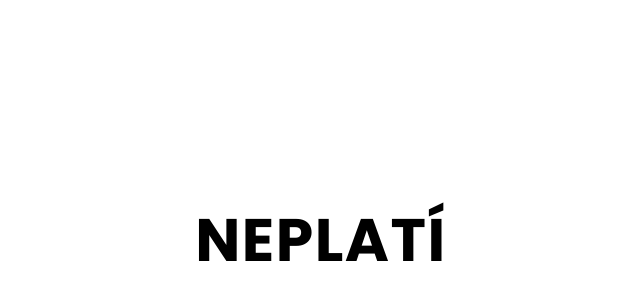
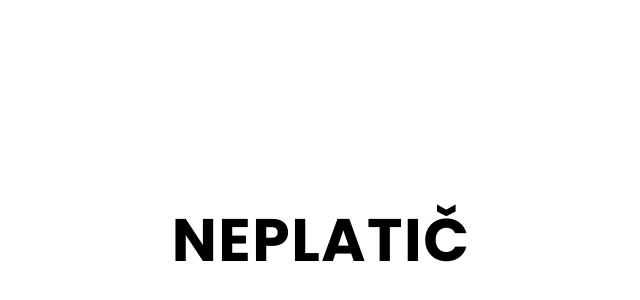
Before and after one commit to unikatynactyrechkolech-code/secretum, a Next.js app: page / in a window 1280 px wide. Shown: the part 160-460 px from the top of the page, without its empty margins (319-959 px from the left). Built offline with nearby package versions, Linux system fonts and the light colour scheme.

Commit message:
Fix build: keep TabId type export in page.tsx for Header/Hero imports; change maintenance text to NEPLATIC

```diff
--- a/src/app/page.tsx
+++ b/src/app/page.tsx
@@ -1,8 +1,10 @@
+export type TabId = "uvod" | "sluzby" | "o-nas" | "cenik" | "kontakt";
+
 export default function Home() {
   return (
     <div className="flex h-[100dvh] w-full items-center justify-center bg-white">
       <h1 className="text-center text-4xl font-bold tracking-wide text-black sm:text-6xl">
-        NEPLATÍ
+        NEPLATIČ
       </h1>
     </div>
   );
```
